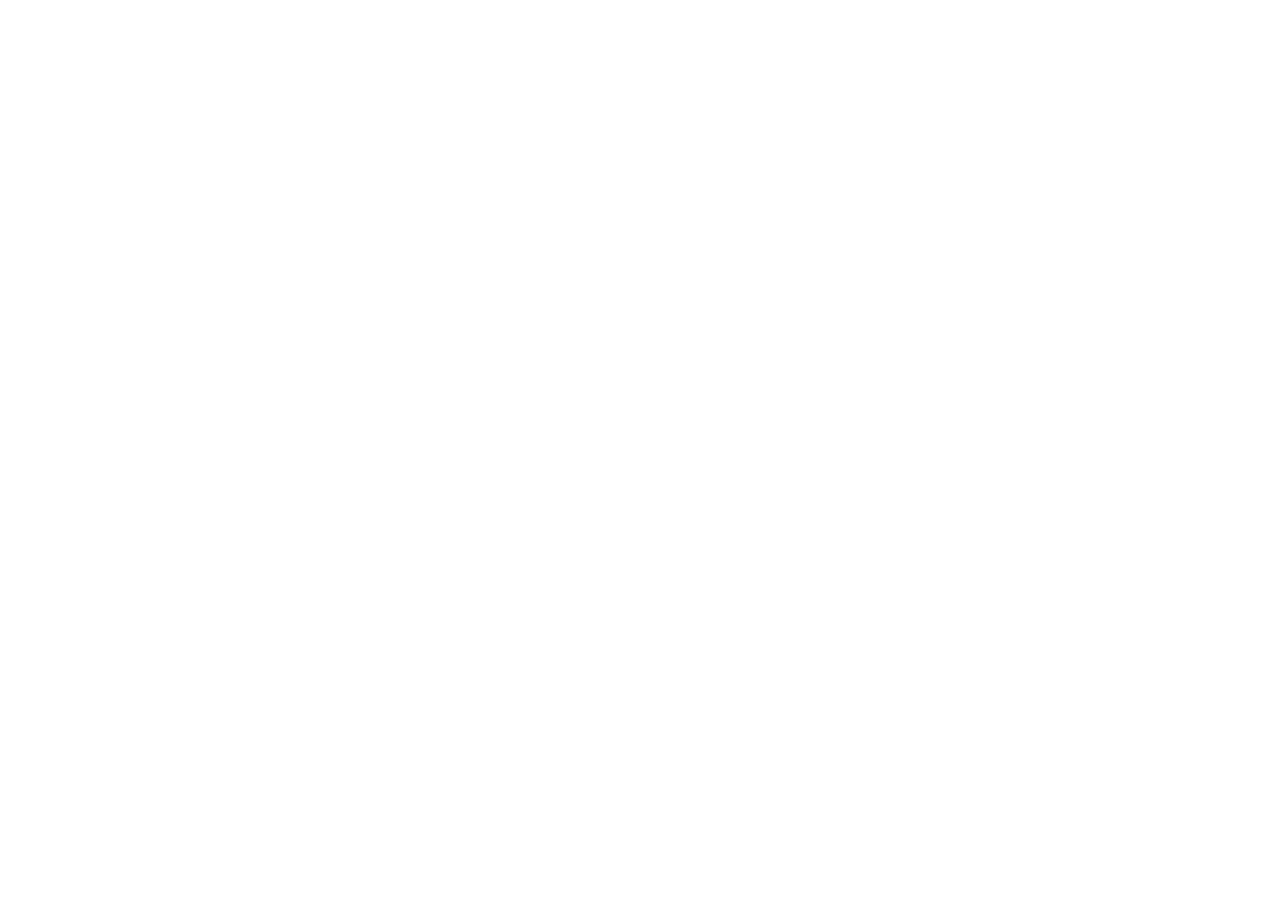
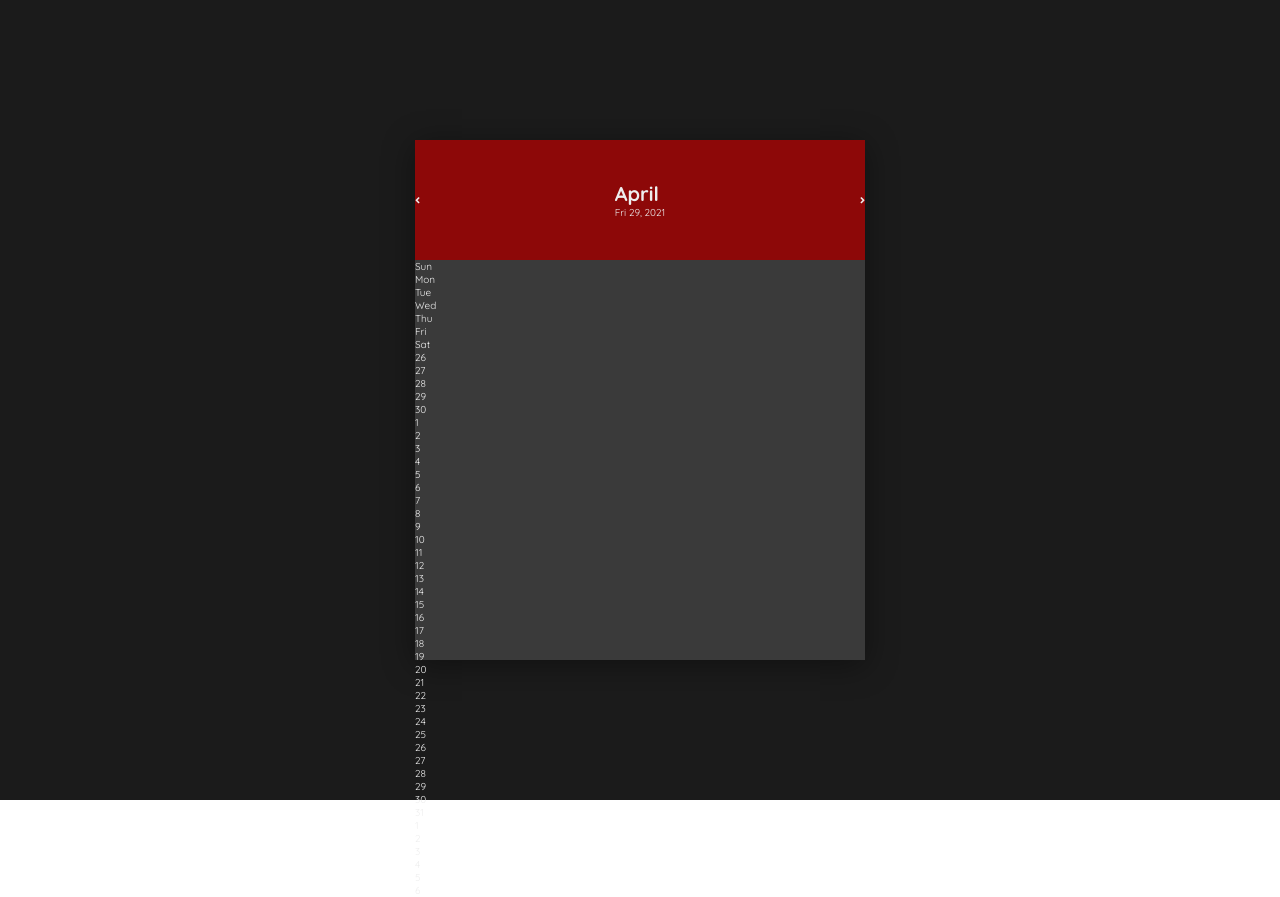
Before and after one commit to LukasDeRuiter/project-Calendar, a plain HTML site: page index.html in a window 1280 px wide. Before the commit the page ends 800 px from the top, so only its background shows below. Drawn offline with Linux system fonts and the light colour scheme.

Commit message:
added elements for months and days, also added style for head of calendar

```diff
--- a/calendar.css
+++ b/calendar.css
@@ -0,0 +1,37 @@
+* {
+    margin: 0;
+    padding: 0;
+    box-sizing: border-box;
+    font-family: "Quicksand", sans-serif;
+}
+
+html{
+    font-size: 62.5%;
+}
+
+.calContainer{
+    width: 100vw;
+    height: 100vh;
+    background-color: rgb(27, 27, 27);
+    color: #eee;
+    display: flex;
+    justify-content: center;
+    align-items: center;
+}
+
+.calendar{
+    width: 45rem;
+    height: 52rem;
+    background-color: rgb(58, 58, 58);
+    box-shadow: 0 0.5rem 3rem rgba(0,0,0, 0.4);
+}
+
+.month{
+    width: 100%;
+    height: 12rem;
+    background-color:rgb(141, 8, 8);
+    display: flex;
+    justify-content: space-between;
+    align-items: center;
+
+}
--- a/index.html
+++ b/index.html
@@ -5,10 +5,84 @@
     <meta http-equiv="X-UA-Compatible" content="IE=edge">
     <meta name="viewport" content="width=device-width, initial-scale=1.0">
     <link rel="stylesheet" href="calendar.css">
+    <link rel="stylesheet" href="https://cdnjs.cloudflare.com/ajax/libs/font-awesome/5.15.3/css/all.min.css">
+    <link rel="preconnect" href="https://fonts.gstatic.com">
+    <link href="https://fonts.googleapis.com/css2?family=Quicksand:wght@300;400;500;600;700&display=swap" rel="stylesheet">
     <title>Calendar by Lukas</title>
 </head>
 <body>
 
+    <div class="calContainer">
+        <div class="calendar">
+
+        <div class="month">
+            <i class="fas fa-angle-left previous"></i>
+            <div class="currentDate">
+                <h1>April</h1>
+                <p>Fri 29, 2021</p>
+        </div>
+        <i class="fas fa-angle-right next"></i>
+    </div>
+
+        <div class="weekdays">
+            <div>Sun</div>
+            <div>Mon</div>
+            <div>Tue</div>
+            <div>Wed</div>
+            <div>Thu</div>
+            <div>Fri</div>
+            <div>Sat</div>
+        </div>
+
+            <div class="days">
+                <div class="prev-date">26</div>
+                <div class="prev-date">27</div>
+                <div class="prev-date">28</div>
+                <div class="prev-date">29</div>
+                <div class="prev-date">30</div>
+                <div>1</div>
+                <div>2</div>
+                <div>3</div>
+                <div>4</div>
+                <div>5</div>
+                <div>6</div>
+                <div>7</div>
+                <div>8</div>
+                <div>9</div>
+                <div>10</div>
+                <div>11</div>
+                <div>12</div>
+                <div>13</div>
+                <div>14</div>
+                <div>15</div>
+                <div>16</div>
+                <div>17</div>
+                <div>18</div>
+                <div>19</div>
+                <div>20</div>
+                <div>21</div>
+                <div>22</div>
+                <div>23</div>
+                <div>24</div>
+                <div>25</div>
+                <div>26</div>
+                <div>27</div>
+                <div>28</div>
+                <div>29</div>
+                <div>30</div>
+                <div>31</div>
+                <div class="next-days">1</div>
+                <div class="next-days">2</div>
+                <div class="next-days">3</div>
+                <div class="next-days">4</div>
+                <div class="next-days">5</div>
+                <div class="next-days">6</div>
+            </div>
+
+    </div>
+    </div>
+
+
 </body>
 <script src="calendar.js"></script>
 </html>
```
